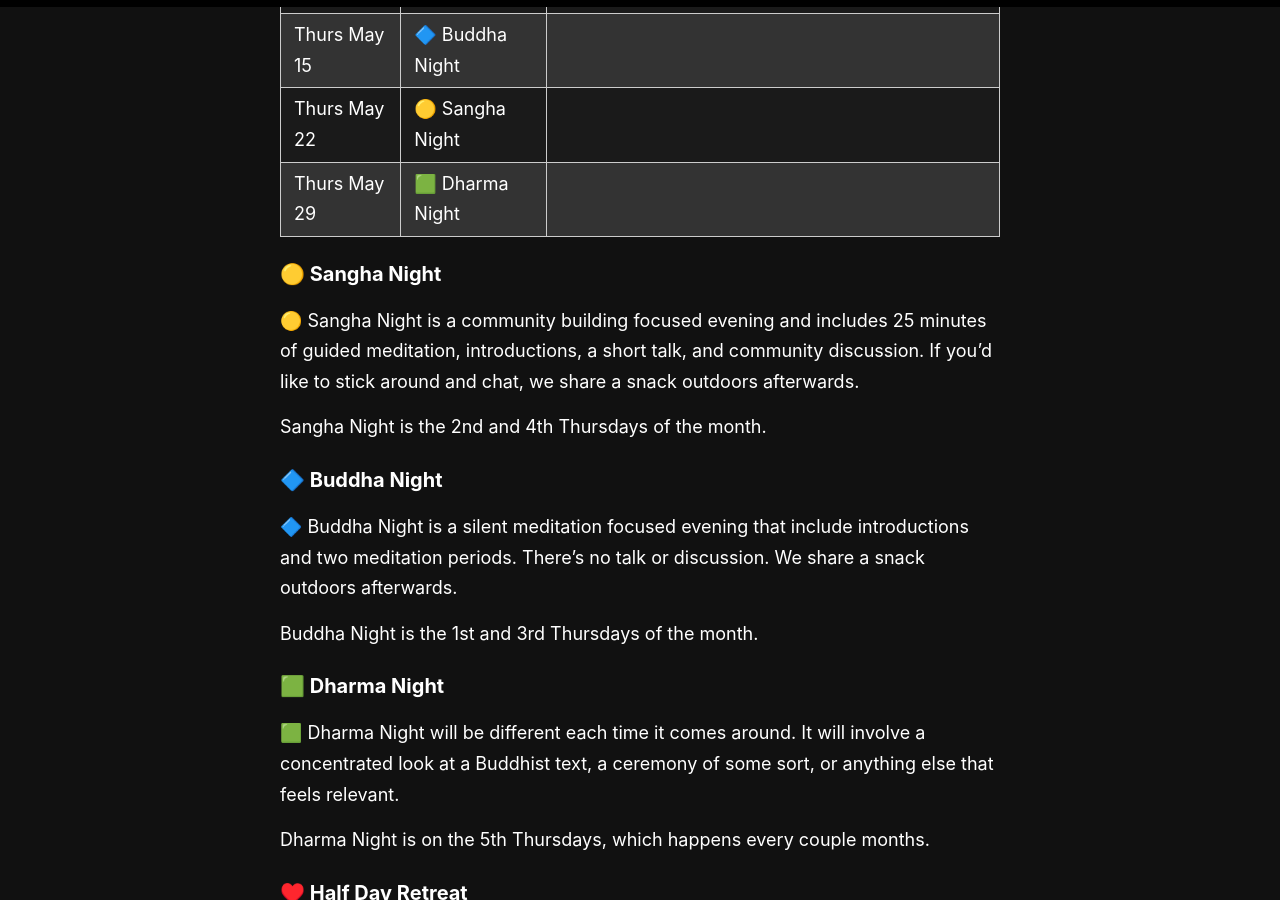
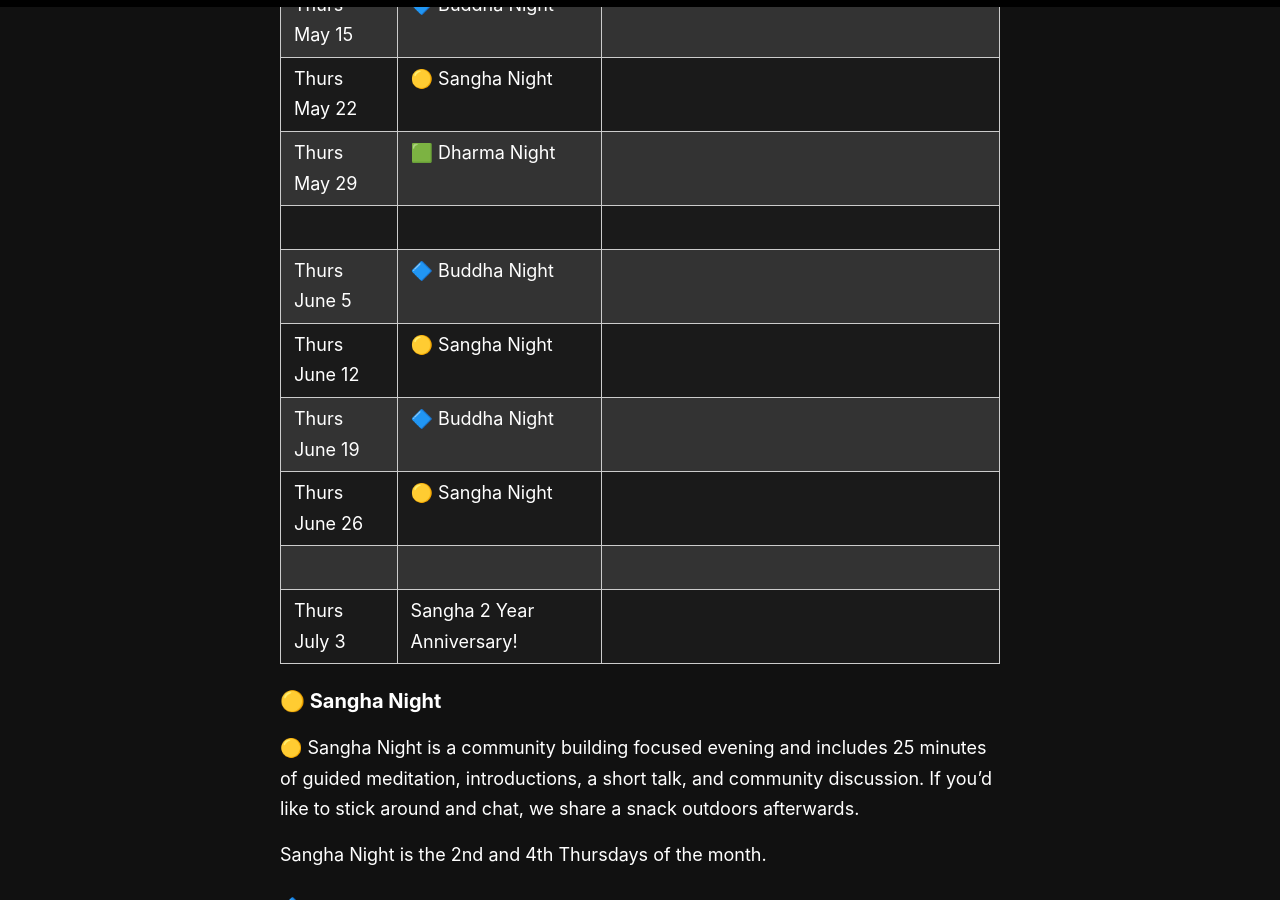
Before and after one commit to rykener/transsangha, a Jekyll site: the page built from _pages/schedule.md, in a window 1280 px wide and 900 px high, scrolled down 613 px. Built offline with Jekyll 4.4.1, drawn with Linux system fonts in a browser that asks for light colours.

Commit message:
update schedule

```diff
--- a/_pages/schedule.md
+++ b/_pages/schedule.md
@@ -20,7 +20,13 @@ We recommend newcomers visit on 🟡 Sangha Night.
 | Thurs May 15 | 🔷 Buddha Night |
 | Thurs May 22 | 🟡 Sangha Night |
 | Thurs May 29 | 🟩 Dharma Night |
-
+| | |
+| Thurs June 5  | 🔷 Buddha Night |
+| Thurs June 12 | 🟡 Sangha Night |
+| Thurs June 19 | 🔷 Buddha Night |
+| Thurs June 26 | 🟡 Sangha Night |
+| | |
+| Thurs July 3  | Sangha 2 Year Anniversary! |
 
 ### 🟡 Sangha Night
 
```
